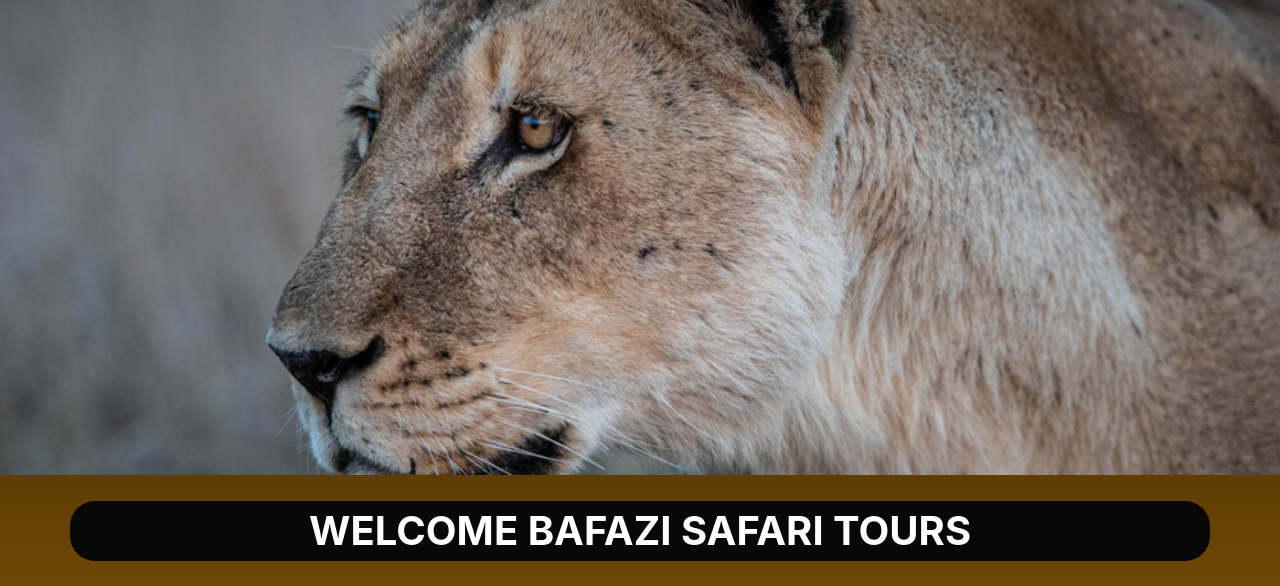
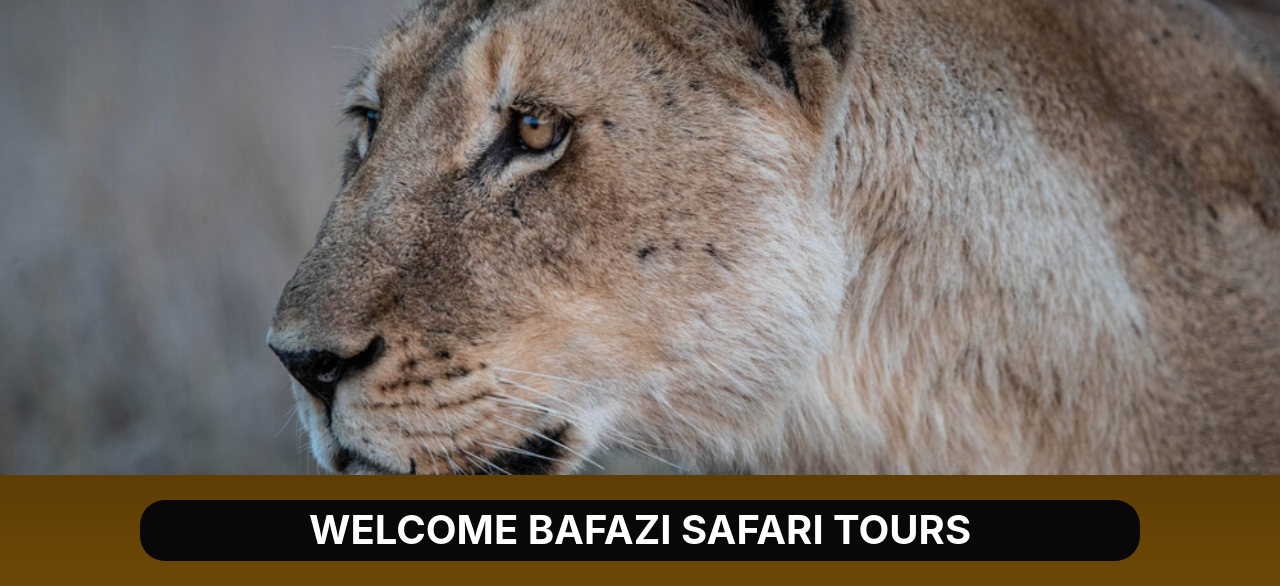
Before and after one commit to DFTallafigo/BafaziSafari, a Yii app: template views/site/index.php in a window 1280 px wide. Shown: the top 586 px of the page. Run offline with PHP 8.4 and a stand-in for Yii, Linux system fonts and the light colour scheme; the template is opened without the code that fills it, so the values that code supplies are empty; some libraries are stand-ins or nearby versions.

Commit message:
quitar margin

```diff
--- a/views/site/about.php
+++ b/views/site/about.php
@@ -13,14 +13,12 @@ $this->params['breadcrumbs'][] = $this->title;
 
     </div>
 
-    <div class="row">
     <div class="col-12">
         <h1 id="welcome">
             <strong>
                 ABOUT US
             </strong>
         </h1>
-        </div>
     </div>
 
     <div class="container">
--- a/views/site/contact.php
+++ b/views/site/contact.php
@@ -13,7 +13,6 @@ $this->params['breadcrumbs'][] = $this->title;
 
     </div>
 
-    <div class="row">
     <div class="col-12">
         <h1 id="welcome">
             <strong>
@@ -21,7 +20,6 @@ $this->params['breadcrumbs'][] = $this->title;
             </strong>
         </h1>
     </div>
-    </div>
 
     <div class="content-about">
 
--- a/views/site/index.php
+++ b/views/site/index.php
@@ -10,7 +10,6 @@ $this->title = 'My Yii Application';
     </div>
 
 
-    <div class="row">
     <div class="col-12">
         <h1 id="welcome">
             <strong>
@@ -18,7 +17,7 @@ $this->title = 'My Yii Application';
             </strong>
         </h1>
     </div>
-    </div>
+
 
 
     <div>
--- a/views/site/kruger.php
+++ b/views/site/kruger.php
@@ -10,11 +10,7 @@ $this->params['breadcrumbs'][] = $this->title;
 ?>
 
 <div class="kruger">
-        <h1>
-            <strong>
-                KRUGER NATIONAL PARK
-            </strong>
-        </h1>
+
 </div>
 
 <div class="container">
--- a/web/css/site.css
+++ b/web/css/site.css
@@ -70,7 +70,7 @@ html, body {
     color: white;
     text-align: center;
     border-radius: 25px;
-    max-width: 1140px;
+    max-width: 1000px;
     width: 100%;
     padding-right: 15px;
     padding-left: 15px;
```
Also changed, not shown: web/images/logo2.jpeg (added). Lines whose indentation alone changed are shown as unchanged.
